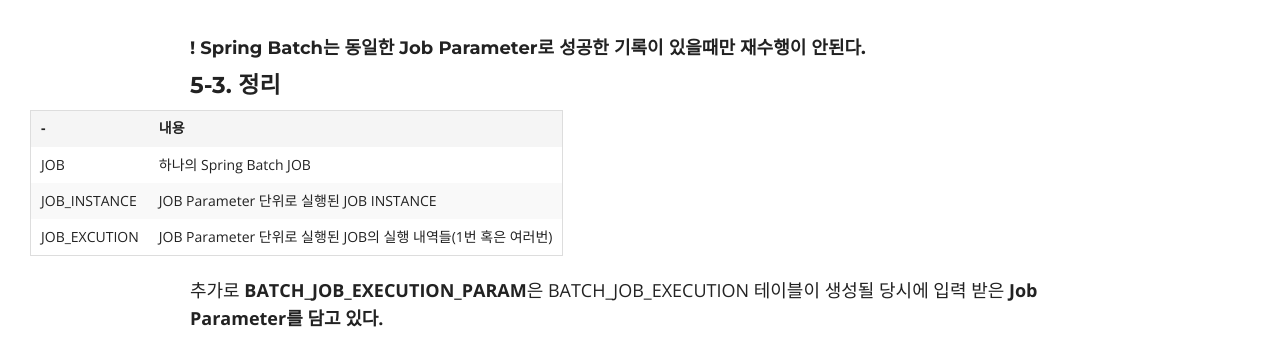
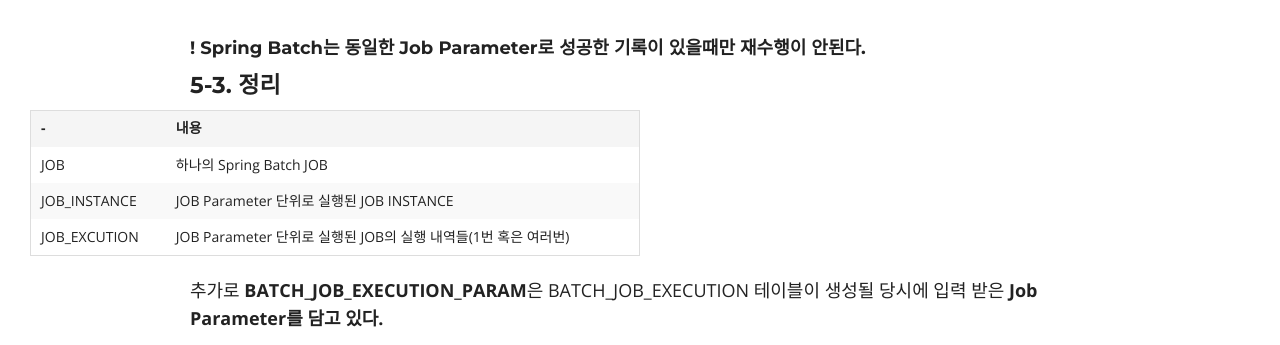
Before and after one commit to Seongmun-Hong/Seongmun-Hong.github.io, a Jekyll site: the page built from _posts/2019-04-06-Spring Batch(2).md, in a window 1280 px wide. Shown: the part 1693-2038 px from the top of the page. Built offline with Jekyll 4.4.1, drawn with Linux system fonts in a browser that asks for light colours; nearby versions of some CDN libraries; library files that are not in the unit come from our copies; comment, search, counter and statistics services are not loaded.

Commit message:
fix :  - batch 1 날짜 수정 및 테이블 수정

```diff
--- a/_posts/2019-04-06-Spring Batch(2).md
+++ b/_posts/2019-04-06-Spring Batch(2).md
@@ -48,6 +48,7 @@
 
 #### 5-3. 정리
 
+{:.post-img}
 |      -     |                          내용                          |
 |------------|------------------------------------------------------------|
 |      JOB     |                          하나의 Spring Batch JOB              |
```
Also changed, not shown: _posts/2019-03-28-Spring Batch(1).md (renamed from _posts/2020-03-28-Spring Batch(1).md).
